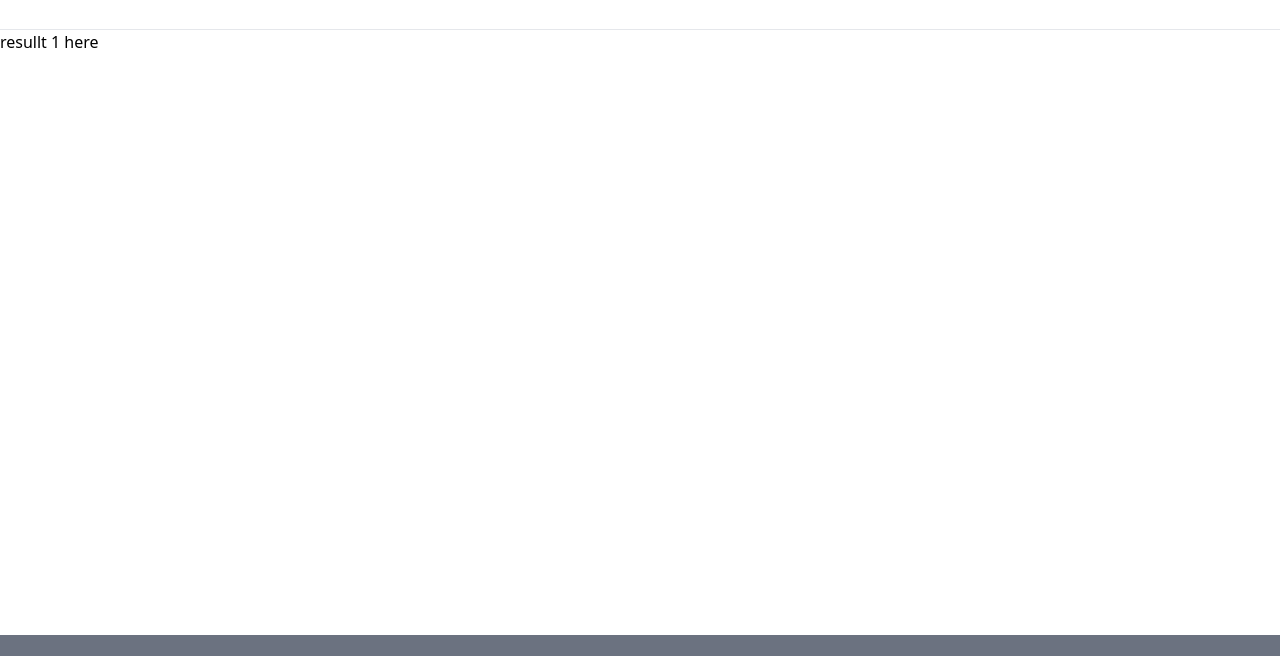
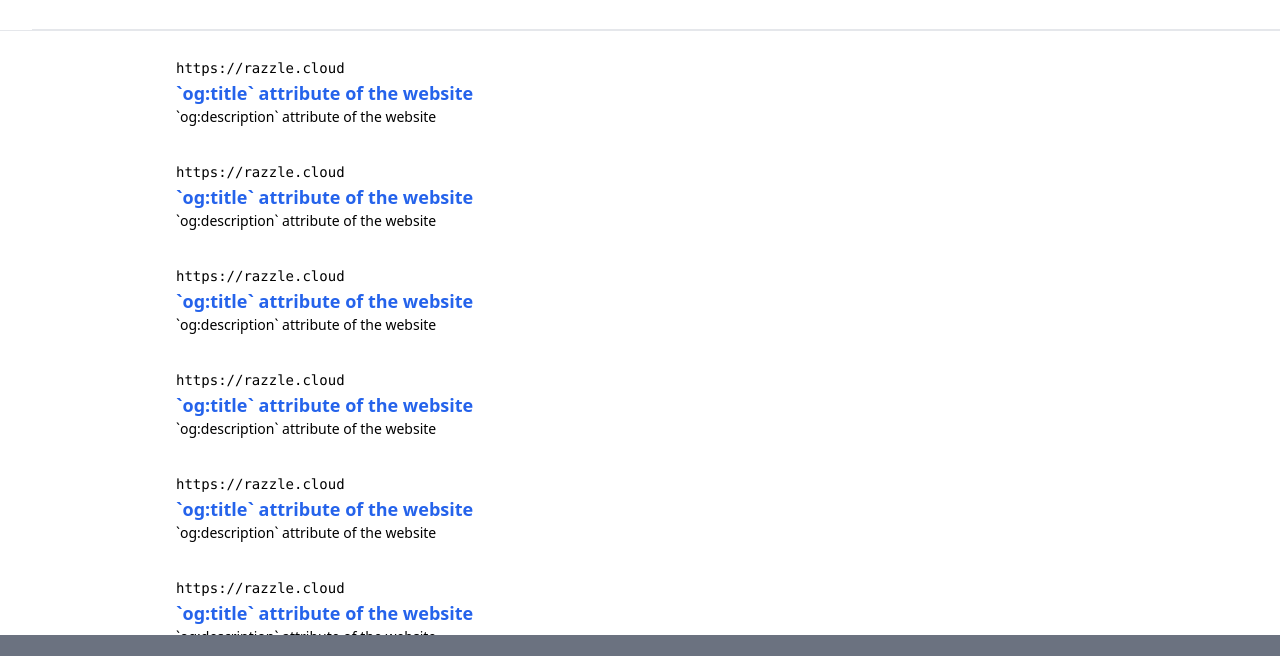
Before and after one commit to Noxsios/aflinks, a website: page static/search.html in a window 1280 px wide. Shown: the part 85-741 px from the top of the page. Drawn offline with nearby package versions, Linux system fonts and the light colour scheme; files that its build step writes are made by us from their sources.

Commit message:
dummy results

```diff
--- a/static/search.html
+++ b/static/search.html
@@ -29,7 +29,7 @@
 
   <body>
     <main>
-      <div class="flex my-8 ml-8">
+      <div class="sticky top-0 flex py-8 ml-8 bg-white border-b">
         <code class="my-auto text-2xl font-bold"><a href="/">afsearch</a></code>
         <input
           class="flex-1 max-w-3xl p-3 ml-8 transition-shadow duration-200 border-gray-300 rounded-full hover:drop-shadow-md indent-4"
@@ -53,9 +53,24 @@
 
       <hr />
 
-      <div>
-        <article>resullt 1 here</article>
-      </div>
+      <div class="flex flex-col gap-8 mt-6 ml-44" id="search-results"></div>
     </main>
+
+    <script type="module">
+      import { $ } from "./js/utils.js";
+      const tmpl = `<article>
+          <a href="https://razzle.cloud">
+            <code class="inline-block text-sm">https://razzle.cloud</code>
+            <br />
+            <h2 class="inline-block text-lg font-semibold text-blue-600 hover:underline">
+              \`og:title\` attribute of the website
+            </h2>
+          </a>
+          <p class="text-sm">\`og:description\` attribute of the website</p>
+        </article>`;
+
+      const searchResults = $("#search-results");
+      searchResults.innerHTML = tmpl.repeat(20);
+    </script>
   </body>
 </html>
```
